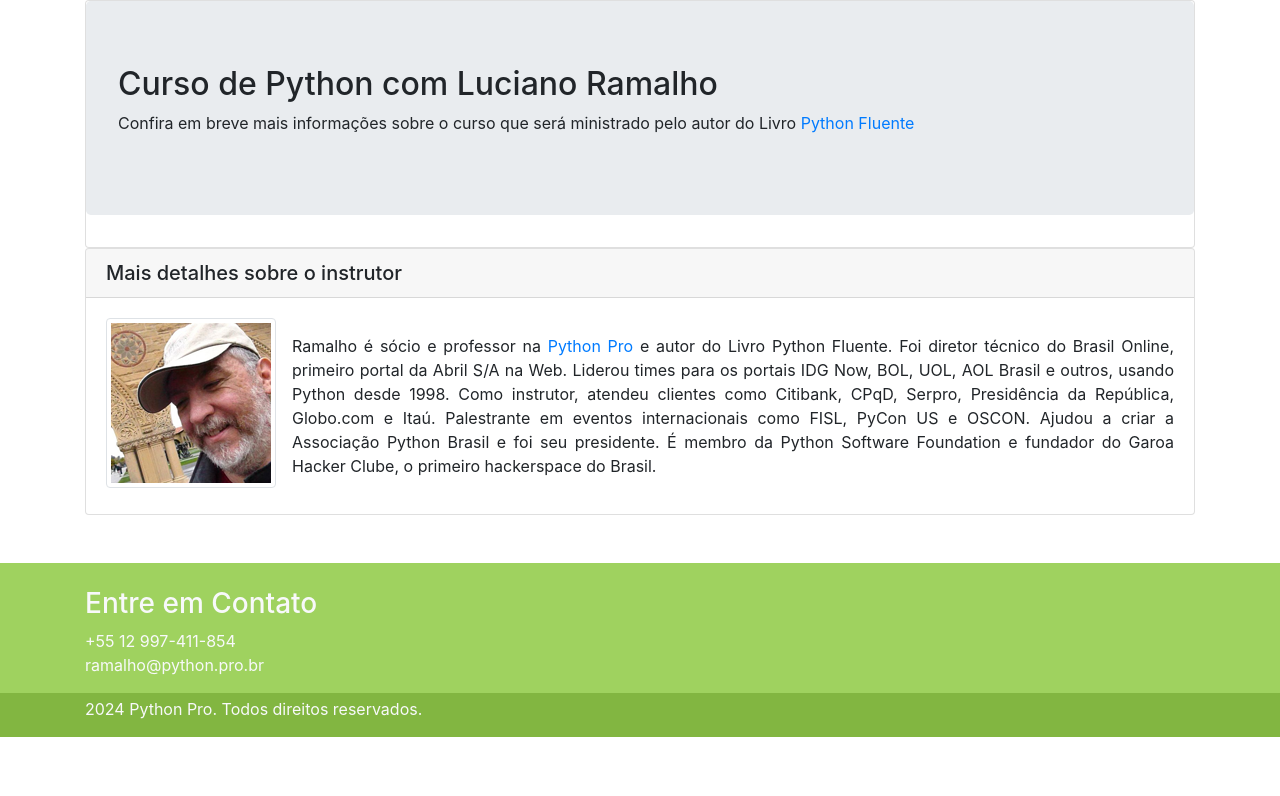
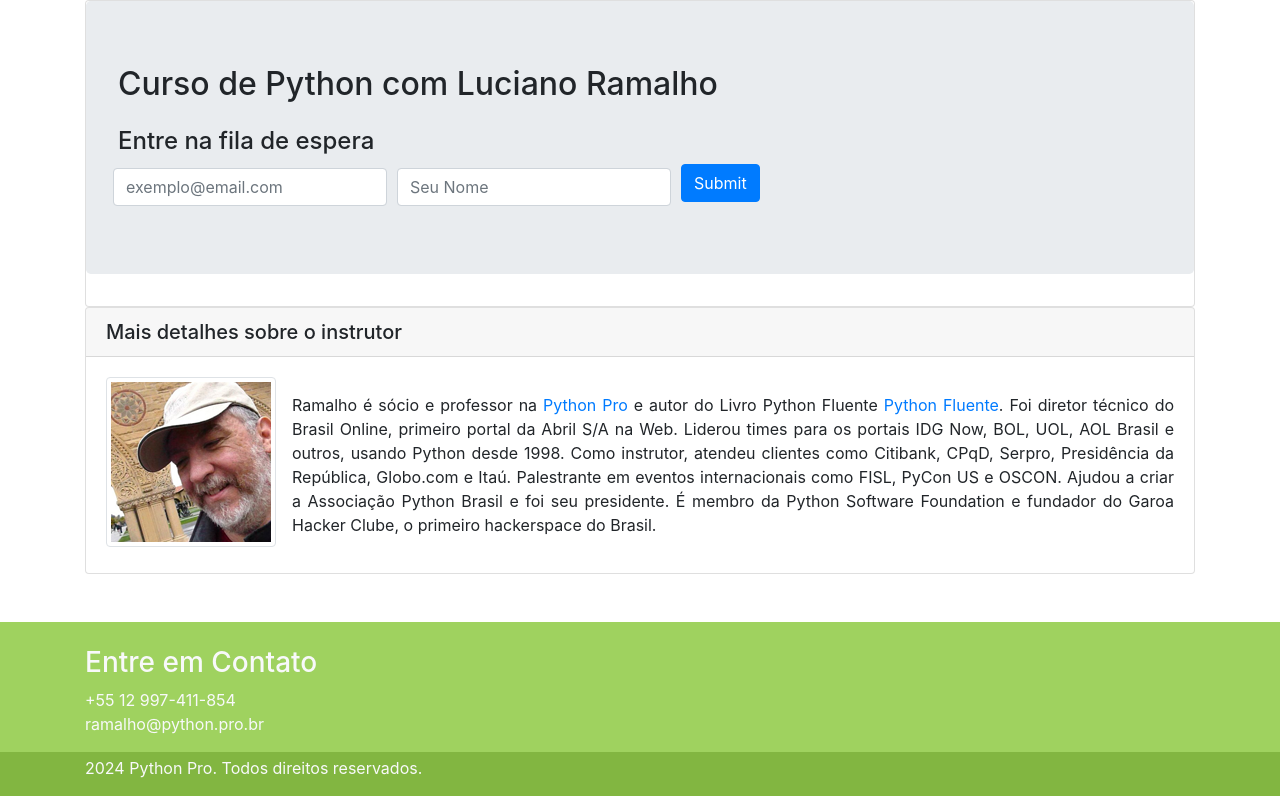
Before and after one commit to gabrielwp87/curso-django, a Django app: page / in a window 1280 px wide. Shown: the part 56-852 px from the top of the page. Before the commit the page ends 793 px from the top, so only its background shows below. Run offline with Django 5.2, Linux system fonts and the light colour scheme; some libraries are stand-ins or nearby versions.

Commit message:
Criado formulário para lista de espera (por email)
close #5

```diff
--- a/pypro/base/templates/home.html
+++ b/pypro/base/templates/home.html
@@ -41,11 +41,37 @@
 			<div class="jumbotron">
 				<h2>
 					Curso de Python com Luciano Ramalho
+                <h4 class="mt-4">Entre na fila de espera</h4>
+				<form action="https://gmail.us10.list-manage.com/subscribe/post?u=1fda33a82e19581c3d144d781&amp;id=8e6efc4ee6&amp;f_id=00b2cae5f0"
+					  method="post" id="mc-embedded-subscribe-form" name="mc-embedded-subscribe-form"
+					  class="form-row align-items-center" target="_blank" novalidate>
+				  <div class="form-row align-items-center">
+					<div class="col-auto">
+					  <label class="sr-only" for="mce-EMAIL">Email</label>
+					  <input type="email" value="" name="EMAIL" class="form-control required" id="mce-EMAIL" required placeholder="exemplo@email.com">
+					</div>
+					<div class="col-auto">
+					  <label class="sr-only" for="mce-FNAME">Nome</label>
+					  <input type="text" value="" name="FNAME" class="form-control" id="mce-FNAME" placeholder="Seu Nome">
+					</div>
+{#					&lt;!&ndash; real people should not fill this in and expect good things - do not remove this or risk form bot signups&ndash;&gt;#}
+					<div style="position: absolute; left: -5000px;" aria-hidden="true"><input type="text"
+						name="b_1fda33a82e19581c3d144d781_8e6efc4ee6" tabindex="-1" value="">
+					</div>
+
+
+					<div class="col-auto">
+					  <button type="submit" class="btn btn-primary mb-2">Submit</button>
+					</div>
+				  </div>
+				</form>
+
+
 				</h2>
-				<p>
-					Confira em breve mais informações sobre o curso que será ministrado pelo autor do Livro
-                    <a href="https://novatec.com.br/livros/pythonfluente/" target="_blank">Python Fluente</a>
-				</p>
+{#				<p>#}
+{#					Confira em breve mais informações sobre o curso que será ministrado pelo autor do Livro#}
+{#                    #}
+{#				</p>#}
 			</div>
           </div>
         </div>
@@ -61,7 +87,7 @@
 							<p class="card-text">
 								<img src="{% static 'img/luciano-ramalho.png' %}" alt="Foto de Luciano Ramalho" class="img-thumbnail float-left mr-3"/>
                                 <p align="justify">Ramalho é sócio e professor na <a href="https://www.python.pro.br">Python Pro</a> e
-                                autor do Livro Python Fluente.
+                                autor do Livro Python Fluente <a href="https://novatec.com.br/livros/pythonfluente/" target="_blank">Python Fluente</a>.
                                 Foi diretor técnico do Brasil Online, primeiro portal da Abril S/A na Web.
                                 Liderou times para os portais IDG Now, BOL, UOL, AOL
                                 Brasil e outros, usando Python
```
